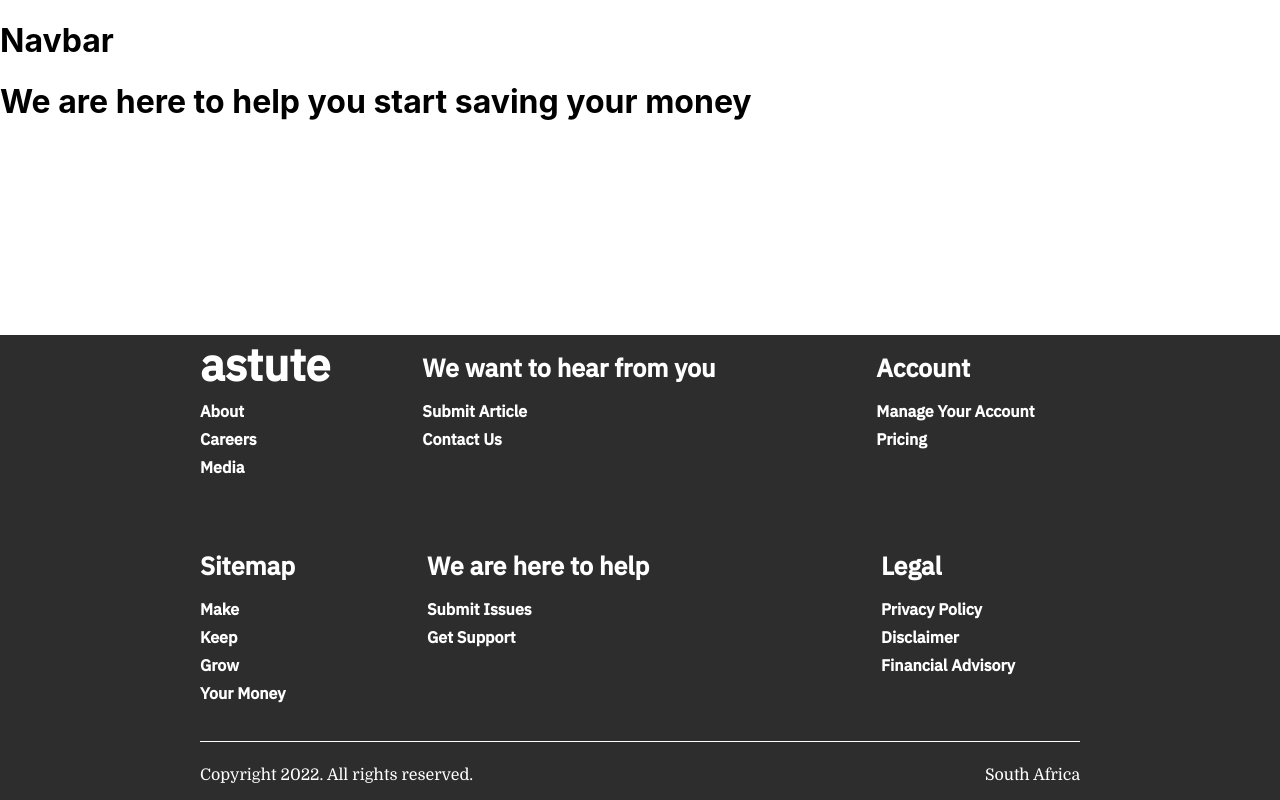
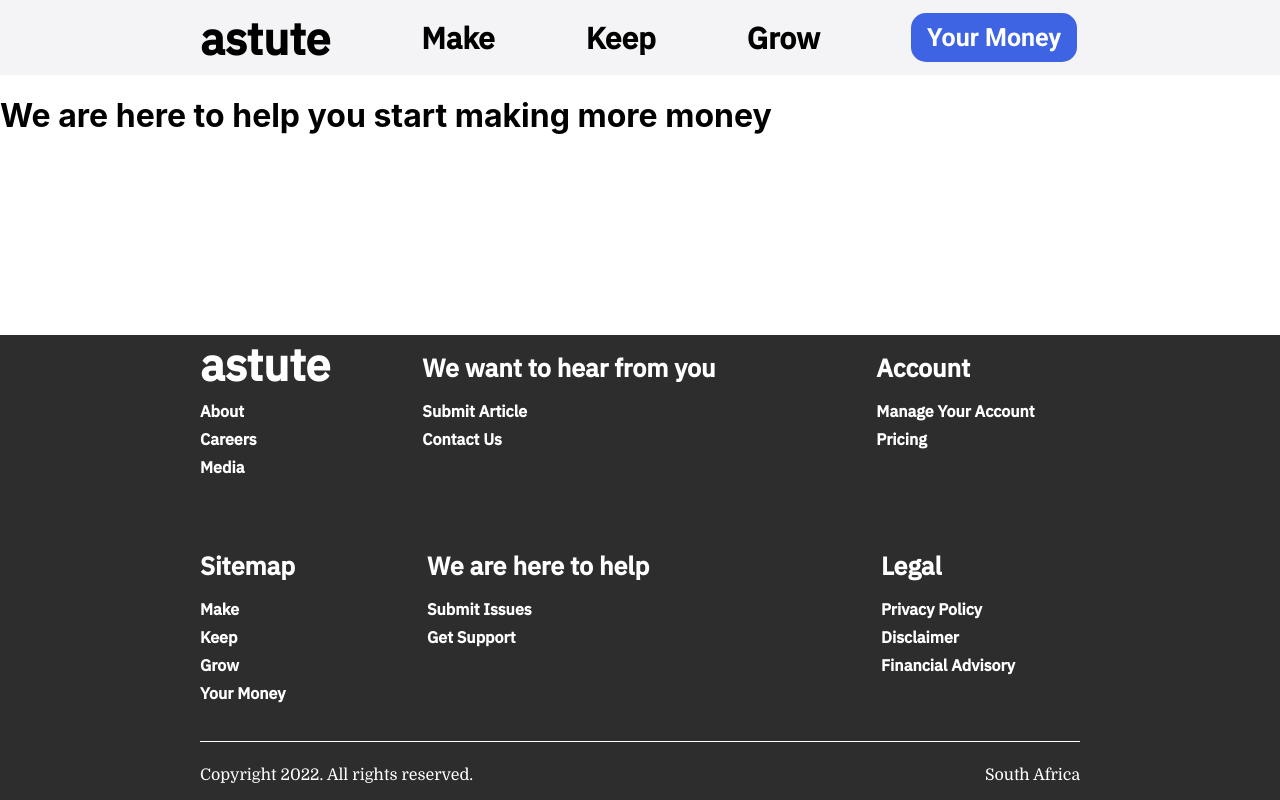
Before and after one commit to Munogwata/astute-v4, a Next.js app: page /make in a window 1280 px wide. Built offline with nearby package versions, Linux system fonts and the light colour scheme.

Commit message:
I have added the default navigation menu

```diff
--- a/components/universal/Layout.js
+++ b/components/universal/Layout.js
@@ -1,13 +1,13 @@
-import Navbar from '../universal/Navbar'
-import Footer from '../universal/Footer'
+import Navbar from "../universal/Navbar";
+import Footer from "../universal/Footer";
+import pagestyles from "../../styles/components/Layout.module.scss";
 
-export default function Layout ({ children }) {
-    return (
-        <div>
-
-            <Navbar/>
-            {children}
-            <Footer/>
-        </div>
-    )
+export default function Layout({ children }) {
+  return (
+    <>
+      <Navbar />
+      {children}
+      <Footer />
+    </>
+  );
 }
--- a/components/universal/Navbar.js
+++ b/components/universal/Navbar.js
@@ -1,10 +1,39 @@
+import navbarstyles from "../../styles/components/Navbar.module.scss";
+import Link from "next/link";
 
-const Navbar = () => {
-    return (
-        <div>
-            <h1>Navbar</h1>
+function Navbar() {
+  return (
+    <div className={navbarstyles.topRow}>
+      <div className={navbarstyles.linksContainer}>
+        <Link href='/'>
+          <a className={navbarstyles.textLogo}>astute</a>
+        </Link>
+
+        <div className={navbarstyles.linksContainer}>
+          <Link href='/make'>
+            <a className={navbarstyles.menuLink}>Make</a>
+          </Link>
+
+          <Link href='/keep'>
+            <a className={navbarstyles.menuLink}>Keep</a>
+          </Link>
+
+          <Link href='/grow'>
+            <a className={navbarstyles.menuLink}>Grow</a>
+          </Link>
+
+          <div className={navbarstyles.button}>
+            <Link href='/money'>
+              <a className={navbarstyles.buttonLink}> Your Money</a>
+            </Link>
+          </div>
         </div>
-    )
+
+        {/*the hover states */}
+        <h1 className={navbarstyles.hoverContainerMake}>hover state </h1>
+      </div>
+    </div>
+  );
 }
 
-export default Navbar
+export default Navbar;
--- a/package.json
+++ b/package.json
@@ -9,6 +9,7 @@
     "lint": "next lint"
   },
   "dependencies": {
+    "@next/env": "^12.1.6",
     "next": "12.1.5",
     "prettier": "^2.6.2",
     "react": "18.1.0",
--- a/pages/make.js
+++ b/pages/make.js
@@ -1,13 +1,7 @@
-
 export default function Make() {
-    return (
-      <div >
-
-
-
-          <h1>
-We are here to  help you start saving your money
-  </h1>
-      </div>
-    )
-  }
+  return (
+    <div>
+      <h1>We are here to help you start making more money</h1>
+    </div>
+  );
+}
--- a/styles/base/Colors.module.scss
+++ b/styles/base/Colors.module.scss
@@ -11,3 +11,25 @@ $light-grey: #f4f3f6;
 //the blues
 $primary-blue-main: #3e63e3;
 $primary-blue-light: #accafd;
+$primary-blue-medium: #8398d9;
+$primary-blue-dark: #14267c;
+
+//the purples
+$primary-lavendar-main: #ad90d4;
+$primary-lavendar-light: #eae0f2;
+$primary-lavendar-medium: #d4b1eb;
+$primary-lavendar-dark: #673ab7;
+
+//the oranges
+$primary-orange-main: #ff9031;
+$primary-orange-light: #ffc886;
+$primary-orange-medium: #fdb83e;
+
+//the greens
+$primary-green-main: #c2d87a;
+$primary-green-light: #e0ecc0;
+$primary-green-medium: #89a62d;
+$primary-green-dark: #03312e;
+$primary-green-neon: #dae83b;
+
+//
--- a/styles/base/Fonts.module.scss
+++ b/styles/base/Fonts.module.scss
@@ -1,9 +1,11 @@
 @import url("https://fonts.googleapis.com/css2?family=IBM+Plex+Sans:ital,wght@0,500;1,400;1,700&display=swap");
 @import url("https://fonts.googleapis.com/css2?family=Domine:wght@400;700&display=swap");
+@import url("https://fonts.googleapis.com/css2?family=Domine:wght@400;700&family=Roboto:ital,wght@0,100;0,300;0,400;0,700;1,100&display=swap");
 
 //fonts
 $ibm-plex-sans: "IBM Plex Sans", sans-serif;
 $domine: "Domine", serif;
+$roboto: "Roboto", sans-serif;
 
 //font-weightings
 $bold: 700;
@@ -59,3 +61,10 @@ $regular: 400;
   font-family: $domine;
   font-weight: $regular;
 }
+
+//the buttons
+@mixin button-text-default {
+  font-family: $roboto;
+  font-size: 25px;
+  font-weight: $bold;
+}
--- a/styles/components/Footer.module.scss
+++ b/styles/components/Footer.module.scss
@@ -78,11 +78,11 @@
 }
 
 .footerindividualLink:hover {
-  color: color.$light-grey;
+  color: color.$primary-blue-light;
 }
 
 .footersublinks:hover {
-  color: color.$light-grey;
+  color: color.$primary-blue-light;
 }
 
 .textLogohidden {
--- /dev/null
+++ b/styles/components/Layout.module.scss
@@ -0,0 +1,5 @@
+.pageLayout {
+  display: flex;
+  flex-direction: column;
+  background-color: pink;
+}
--- /dev/null
+++ b/styles/components/Navbar.module.scss
@@ -0,0 +1,62 @@
+@use "../base/Colors.module.scss" as color;
+@use "../base/MediaQueries.module.scss" as mediaquery;
+@use "../base/Fonts.module.scss" as font;
+
+.topRow {
+  background-color: color.$light-grey;
+  display: flex;
+  width: 100%;
+  height: 75px;
+  top: 0;
+  position: relative;
+  justify-content: center;
+}
+
+.linksContainer {
+  width: mediaquery.$inner-desktoppage-container;
+  display: flex;
+  align-items: center;
+  align-content: center;
+}
+
+.linksRow {
+  width: 656px;
+  display: flex;
+  align-items: center;
+  align-content: center;
+  justify-content: space-between;
+}
+
+.hoverContainerMake {
+  visibility: hidden;
+}
+
+.topRow:hover + .hoverContainer {
+  visibility: visible;
+}
+
+.textLogo {
+  @include font.logo-text-default;
+  padding-right: 91px;
+}
+
+.menuLink {
+  color: color.$black;
+  @include font.menu-link-default;
+  padding-right: 91px;
+}
+
+.button {
+  width: 166px;
+  height: 49px;
+  border-radius: 15px;
+  background-color: color.$primary-blue-main;
+  display: flex;
+  justify-content: center;
+  align-items: center;
+}
+
+.buttonLink {
+  color: color.$white;
+  @include font.button-text-default;
+}
```
Also changed, not shown: pages/index.js (+5 -3 lines), 1 other file (tests, documents, lock files or other folders).
